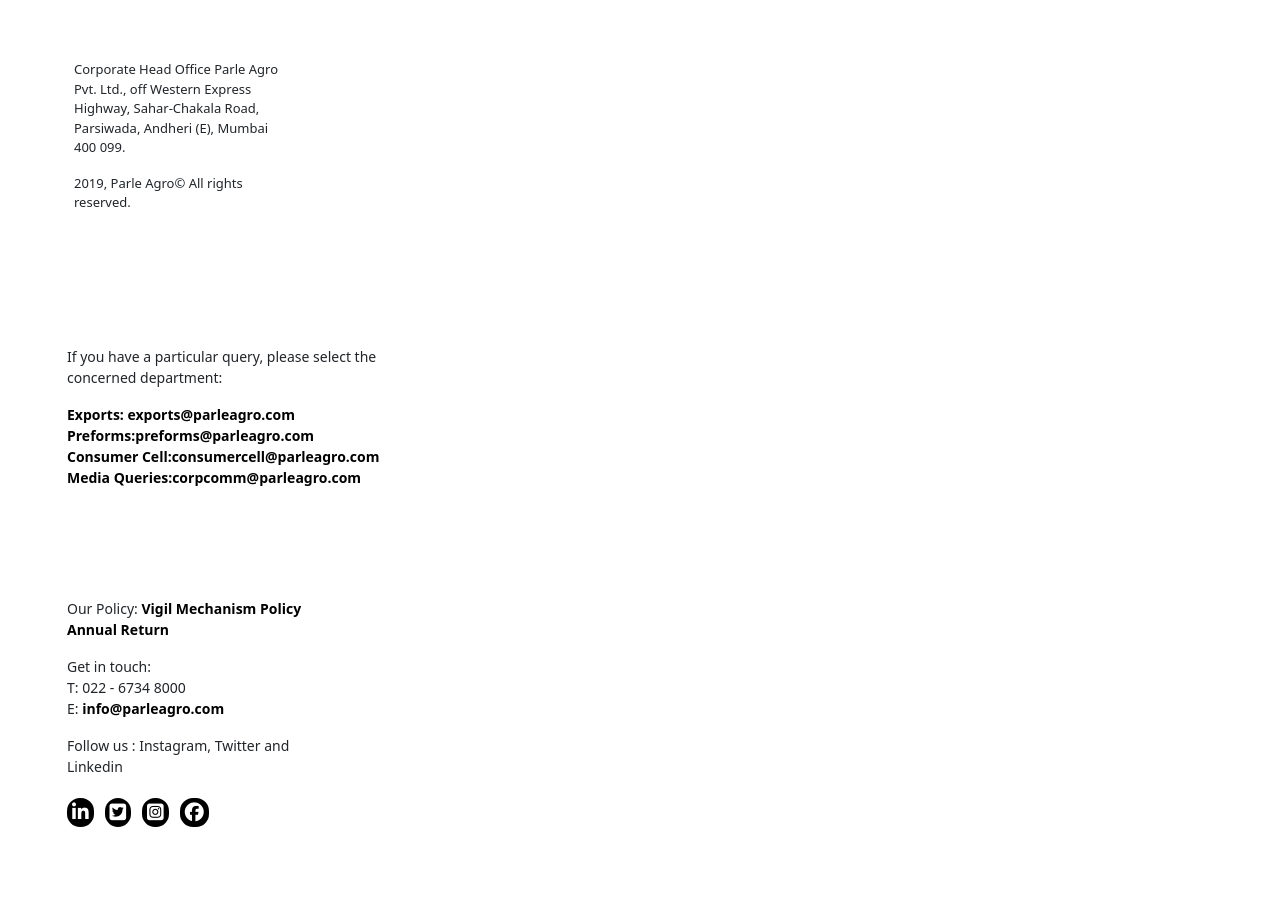
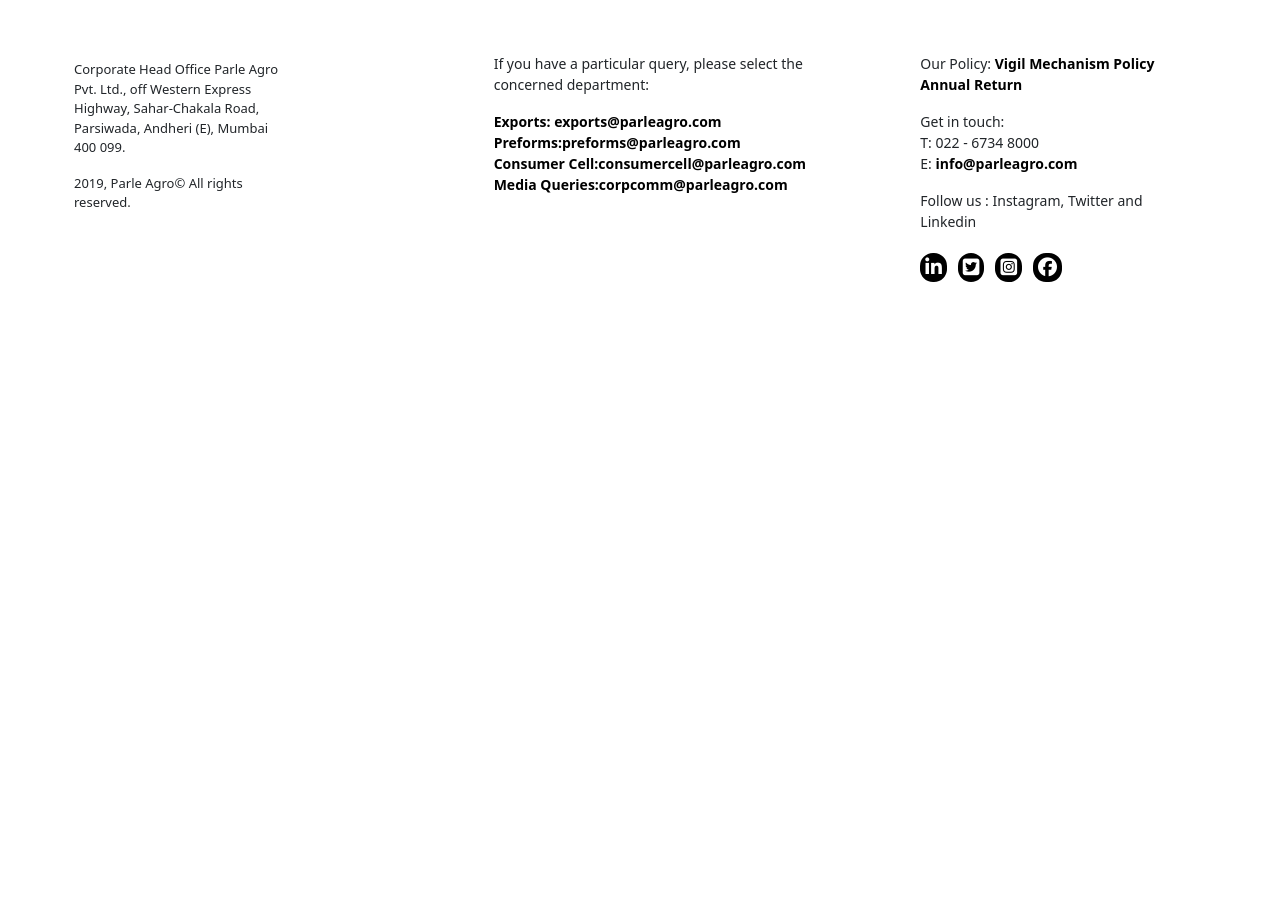
Before and after one commit to thakiyudheen/appy-fizz-responsive, a plain HTML site: page index.html in a window 1280 px wide. Shown: the part 3032-3930 px from the top of the page. After the commit the page ends 3385 px from the top, so only its background shows below. Drawn offline with nearby package versions, Linux system fonts and the light colour scheme.

Commit message:
Update index.html

```diff
--- a/index.html
+++ b/index.html
@@ -111,7 +111,7 @@
   <!-- end the third home -->
   <!-- start the footer -->
   <div class="container-fluid">
-  <div class="row1">
+  <div class="row">
     <div class="col-md-4">
       <div class="textbox1">
           <p>Corporate Head Office
```
